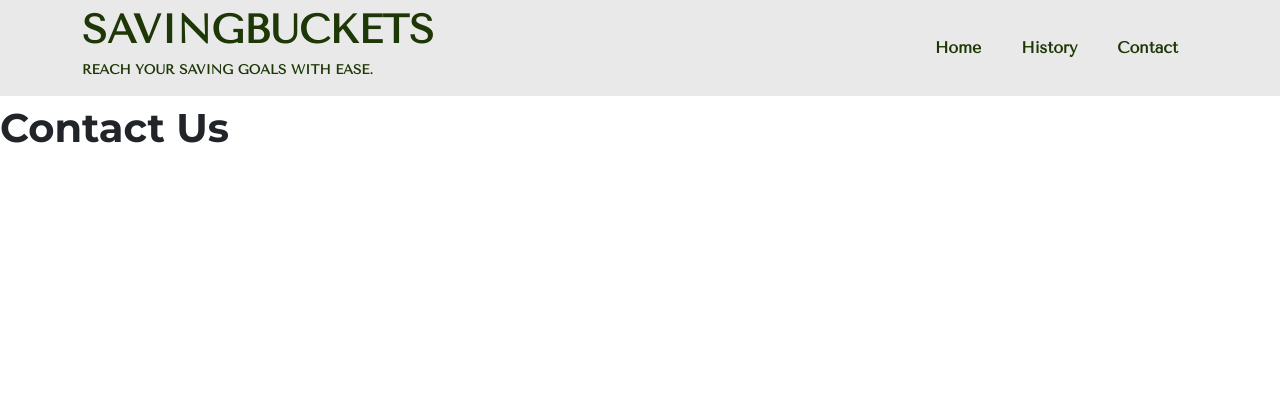
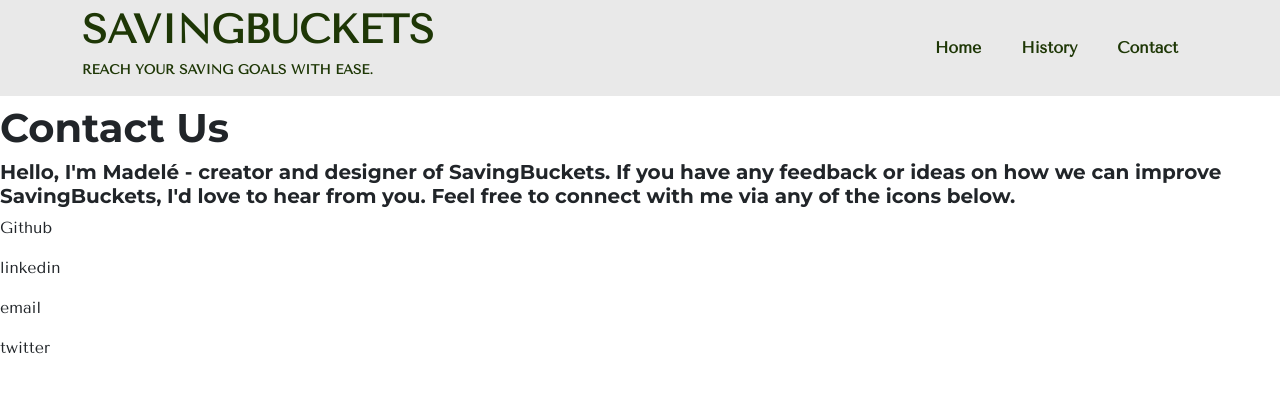
Before and after one commit to Madele-theron/SavingBucket, a Django app: template savings/templates/savings/contact.html in a window 1280 px wide. Shown: the top 393 px of the page. Run offline with Django 3.2, Linux system fonts and the light colour scheme; the template is opened without the code that fills it, so the values that code supplies are empty; some libraries are stand-ins or nearby versions.

Commit message:
update contact page with basic structure

```diff
--- a/savings/templates/savings/contact.html
+++ b/savings/templates/savings/contact.html
@@ -2,4 +2,12 @@
 <title>{% block title %}Contact Us{% endblock %}</title>
 {% block content %}
 <h1>Contact Us</h1>
+<h5>Hello, I'm Madelé - creator and designer of SavingBuckets.
+    If you have any feedback or ideas on how we can improve SavingBuckets, I'd love to hear from you.
+    Feel free to connect with me via any of the icons below.
+</h5>
+<p>Github</p>
+<p>linkedin</p>
+<p>email</p>
+<p>twitter</p>
 {% endblock content %}
```
